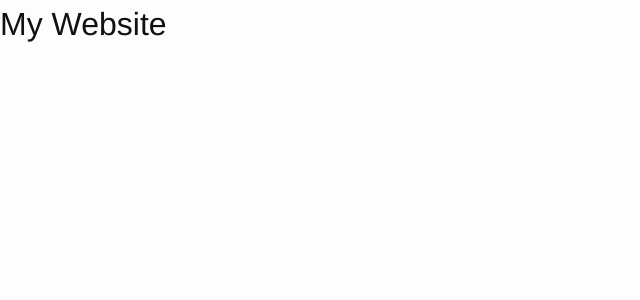
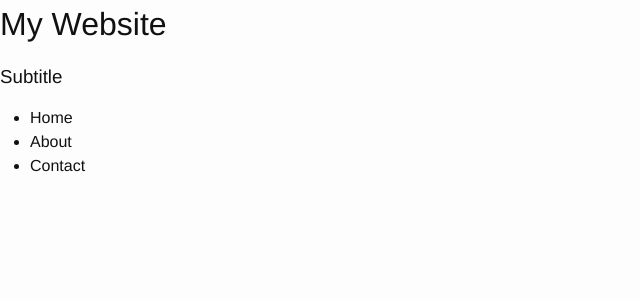
Before and after one commit to WesOnCoding/WesOnCoding.github.io, a Jekyll site: the page index.html, which Jekyll copies as it is, in a window 1280 px wide. Shown: the top 300 px of the page, without its empty margins (0-640 px from the left). Built offline with Jekyll 4.4.1, drawn with Linux system fonts in a browser that asks for light colours.

Commit message:
Update index.html

```diff
--- a/index.html
+++ b/index.html
@@ -7,5 +7,13 @@
     </head>
     <body>
         <h1>My Website</h1>
+        <h3>Subtitle</h3>
+        <div class="header">
+            <ul>
+                <li>Home</li>
+                <li>About</li>
+                <li>Contact</li>
+            </ul>
+        </div>
     </body>
 </html>
```
